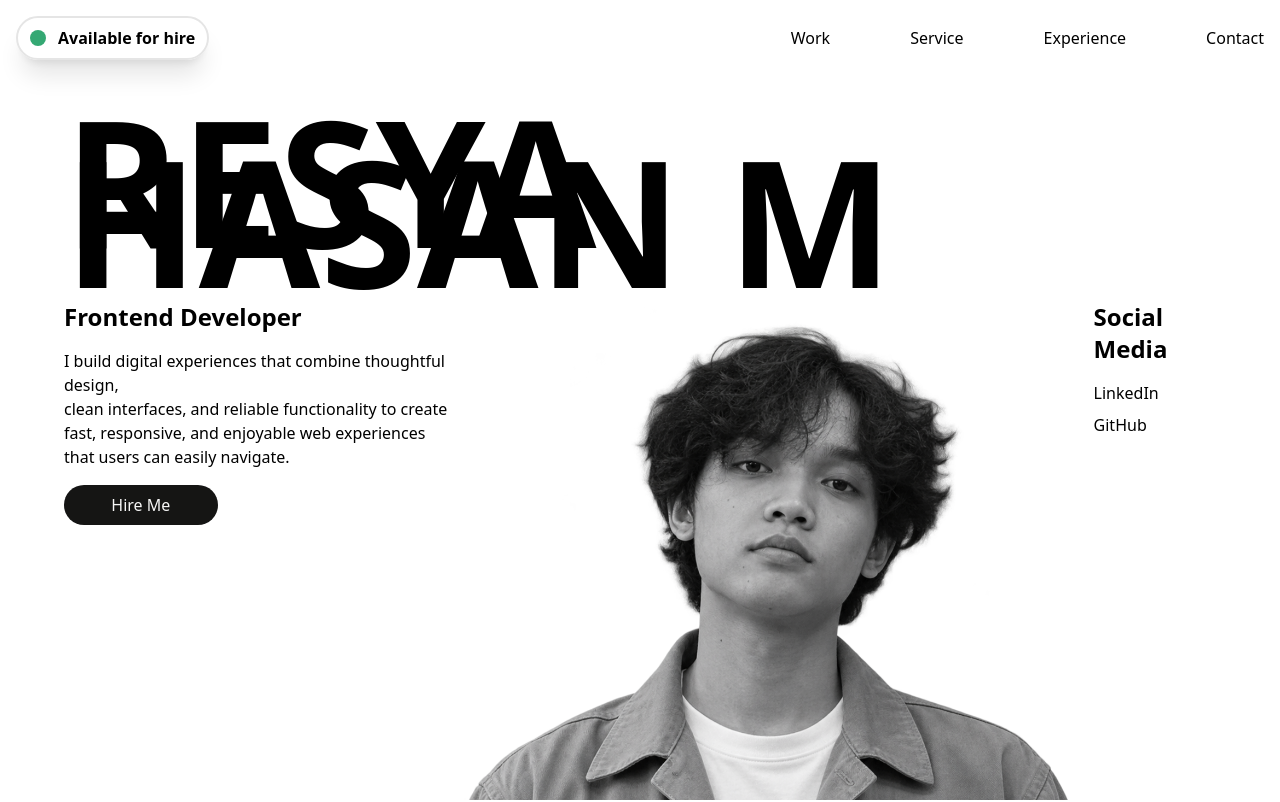
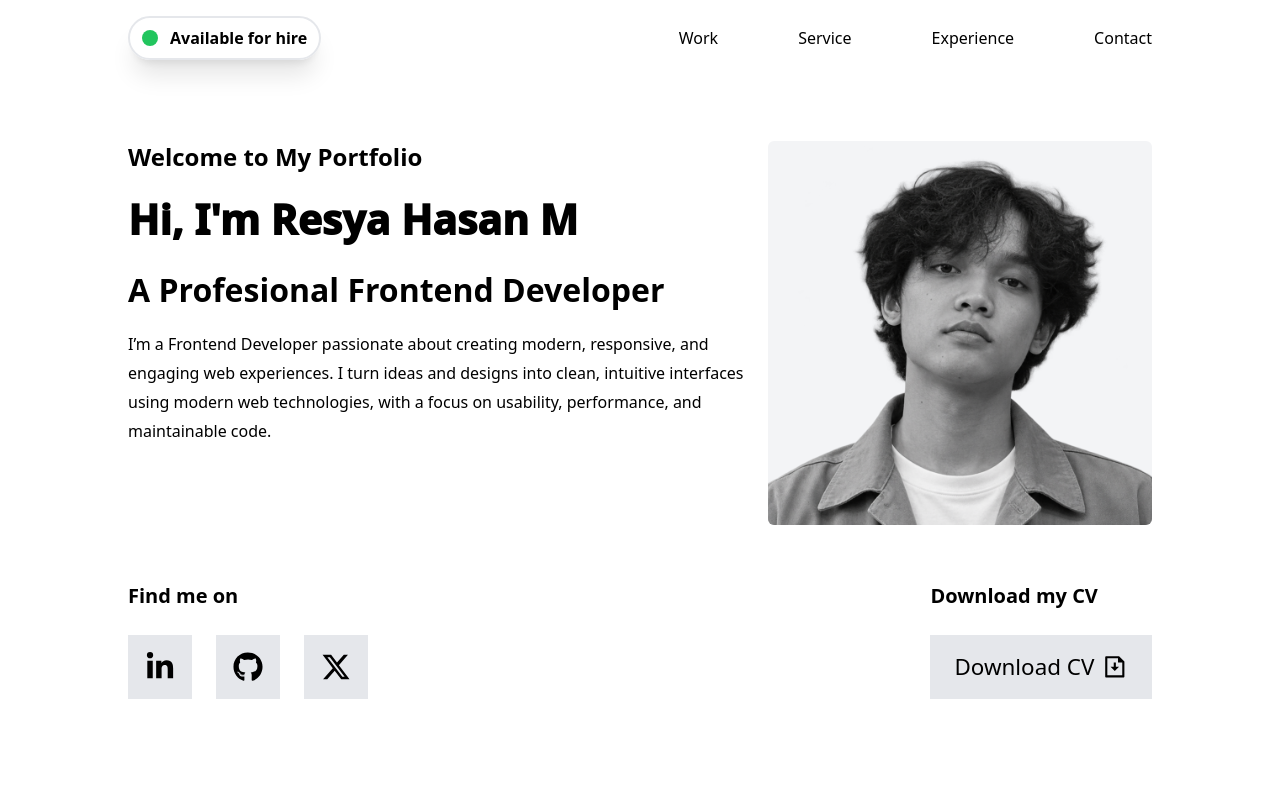
Before and after one commit to Resya-Hasan/portofolio, a React (Vite) app: page / in a window 1280 px wide. Shown: the top 802 px of the page. Built offline with nearby package versions, Linux system fonts and the light colour scheme.

Commit message:
design hero section done

```diff
--- a/package.json
+++ b/package.json
@@ -12,6 +12,7 @@
   "dependencies": {
     "react": "^19.2.8",
     "react-dom": "^19.2.8",
+    "react-icons": "^5.7.0",
     "react-router": "^7.18.3"
   },
   "devDependencies": {
--- a/src/components/Navbar.tsx
+++ b/src/components/Navbar.tsx
@@ -27,11 +27,11 @@ const Navbar = () => {
     }, []);
 
     return (
-        <nav className={`bg-none p-4 fixed top-0 left-0 w-full z-50 bg-gray-800 transition-transform duration-300 ${showNavbar ? "translate-y-0" : "-translate-y-full"}`}>
+        <nav className={`bg-none px-10 xl:px-32 2xl:px-96 py-4 fixed top-0 left-0 w-full z-50 transition-transform duration-300 ${showNavbar ? "translate-y-0" : "-translate-y-full"}`}>
 
-            <div className="container mx-auto flex items-center justify-between">
-                <div className="display flex items-center font-bold gap-2 md:gap-3 shadow-xl rounded-full px-2 md:px-3 py-1 md:py-2 border-2 border-border text-[12px] md:text-base/6">
-                    <div className="w-2 h-2 md:w-4 md:h-4 rounded-full bg-accent"></div>
+            <div className="flex items-center justify-between">
+                <div className="display flex items-center font-bold gap-2 md:gap-3 shadow-xl rounded-full px-2 md:px-3 py-1 md:py-2 border-2 border-border text-[14px] md:text-base/6">
+                    <div className="w-3 h-3 md:w-4 md:h-4 rounded-full bg-green-500"></div>
                     <span>Available for hire</span>
                 </div>
                 <div className="space-x-4 md:space-x-20 text-sm md:text-base">
--- a/src/sections/Hero.tsx
+++ b/src/sections/Hero.tsx
@@ -1,36 +1,71 @@
 import profileImage from "../assets/images/profile.png"
+import { FaLinkedinIn, FaGithub, FaXTwitter } from "react-icons/fa6"
+import { RiFileDownloadLine } from "react-icons/ri";
 
 const Hero = () => {
     return (
-        <section className="min-h-screen pt-40 px-16 flex flex-col overflow-hidden">
-            {/* Name */}
-            <div className="flex justify-center">
-                <h1 className="text-4xl md:text-[11rem] font-extrabold">RESYA HASAN M</h1>
-            </div>
+        <section className="min-h-screen pt-16 xl:pt-10 px-5 lg:px-12 xl:px-32 2xl:px-96 flex flex-col justify-center">
+            <div className="flex flex-col lg:flex-row justify-between items-center mb-10">
+                {/* left content */}
+                <div className="w-full lg:max-w-[clamp(10rem,55vw,40rem)] h-auto lg:h-[clamp(10rem,30vw,40rem)] flex flex-col justify-between">
+                    {/* info */}
+                    <div>
+                        {/* greeting */}
+                        <p className="text-2xl font-bold mb-4">Welcome to My Portfolio</p>
 
-            {/* Information */}
-            <div className="container mx-auto flex gap-4 mt-auto">
-                {/* Description */}
-                <div className="max-w-sm flex flex-col gap-4 mb-20">
-                    <h1 className="text-2xl font-bold">Frontend Developer</h1>
-                    <p>I build digital experiences that combine thoughtful design,<br/>
-                    clean interfaces, and reliable functionality to create fast, responsive, and enjoyable web experiences<br/>
-                    that users can easily navigate.</p>
-                    <button className="bg-primary text-light rounded-full px-6 py-2 w-2/5">Hire Me</button>
+                        {/* name & profession */}
+                        <h1 className="text-[clamp(2rem,3.2vw,8rem)] font-[1000] mb-1 xl:mb-4"><span>Hi, I'm </span>Resya Hasan M</h1>
+                        <p className="text-[clamp(1.5rem,2.5vw,2.5rem)] font-extrabold mb-4"><span>A Profesional </span><span>Frontend Developer</span></p>
+
+                        {/* image - mobile/tablet */}
+                        <div className="lg:hidden w-full h-[clamp(10rem,70vw,40rem)] overflow-hidden rounded-md bg-gray-100 mx-auto my-8">
+                            <img
+                                src={profileImage}
+                                alt="Profile"
+                                className="w-full h-full object-cover"
+                            />
+                        </div>
+
+                        {/* description */}
+                        <p className="text-[clamp(1rem,1.2vw,1.5rem)] items-end leading-[1.8]">I’m a Frontend Developer passionate about creating modern, responsive, and engaging web
+                            experiences. I turn ideas and designs into clean, intuitive interfaces using modern web
+                            technologies, with a focus on usability, performance, and maintainable code.
+                        </p>
+                    </div>
                 </div>
 
-                {/* Profile Image */}
-                <div className="w-[750px] overflow-hidden">
-                    <img src={profileImage} alt="Profile" className="w-full h-full object-cover" />
+                {/* right content */}
+                {/* profile image */}
+                <div className="hidden lg:block w-[clamp(10rem,30vw,40rem)] h-[clamp(10rem,30vw,40rem)] overflow-hidden rounded-md bg-gray-100">
+                    <img
+                        src={profileImage}
+                        alt="Profile"
+                        className="w-full h-full object-cover"
+                    />
                 </div>
 
-                {/* Social Media */}
-                <div className="flex flex-col gap-4 mb-20">
-                    <h1 className="text-2xl font-bold">Social Media</h1>
-                    <div className="flex flex-col gap-2">
-                        <a href="https://www.linkedin.com/in/resya-hasan-m-1b0b4b1b9/" target="_blank" rel="noopener noreferrer">LinkedIn</a>
-                        <a href="https://github.com/resya-hasan-m" target="_blank" rel="noopener noreferrer">GitHub</a>
+            </div>
+            {/* action */}
+            <div className="flex justify-between lg:mt-4 items-end">
+                {/* social media links */}
+                <div className="flex flex-col gap-6">
+                    <span className="text-[clamp(1rem,2vw,1.25rem)] font-semibold">Find me on</span>
+                    <div className="flex gap-6">
+                        <a href="#" target="_blank" className="bg-gray-200 w-[clamp(1rem,6vw,4rem)] h-[clamp(1rem,6vw,4rem)] flex items-center justify-center"><FaLinkedinIn className="text-[clamp(1rem,2.8vw,1.875rem)]" /></a>
+                        <a href="#" target="_blank" className="bg-gray-200 w-[clamp(1rem,6vw,4rem)] h-[clamp(1rem,6vw,4rem)] flex items-center justify-center"><FaGithub className="text-[clamp(1rem,2.8vw,1.875rem)]" /></a>
+                        <a href="#" target="_blank" className="bg-gray-200 w-[clamp(1rem,6vw,4rem)] h-[clamp(1rem,6vw,4rem)] flex items-center justify-center"><FaXTwitter className="text-[clamp(1rem,2.8vw,1.875rem)]" /></a>
                     </div>
+                </div>
+
+                {/* resume download */}
+                <div className="flex flex-col gap-6">
+                    <span className="text-[clamp(1rem,2vw,1.25rem)] font-semibold">Download my CV</span>
+                    <a
+                        href="#"
+                        target="_blank"
+                        className="h-[clamp(1rem,6vw,4rem)] px-[clamp(1rem,6vw,1.5rem)] flex items-center justify-center bg-gray-200 text-[clamp(1rem,2vw,1.4rem)] font-[500]">
+                        Download CV <span className="ml-2"><RiFileDownloadLine className="text-[clamp(1rem,2vw,1.875rem)]" /></span>
+                    </a>
                 </div>
             </div>
         </section>
--- a/tailwind.config.js
+++ b/tailwind.config.js
@@ -4,20 +4,30 @@ export default {
     "./index.html",
     "./src/**/*.{js,ts,jsx,tsx}",
   ],
+  screen: {
+    '2xl': '1800px'
+  },
   theme: {
-    colors: {
-      light: "#F6F6F6",
-      surface: "#FFFFFF",
+    screens: {
+      sm: "640px",
+      md: "768px",
+      lg: "875px",
+      xl: "1280px",
+      "2xl": "1800px",
+    },
+    // colors: {
+    //   light: "#F6F6F6",
+    //   surface: "#FFFFFF",
 
-      primary: "#151514",
-      foreground: "#252525",
+    //   primary: "#151514",
+    //   foreground: "#252525",
 
-      secondary: "#666666",
+    //   secondary: "#666666",
 
-      border: "#E5E5E5",
+    //   border: "#E5E5E5",
 
-      accent: "#34A873",
-    },
+    //   accent: "#34A873",
+    // },
     extend: {},
   },
   plugins: [],
```
Also changed, not shown: 1 other file (tests, documents, lock files or other folders).
